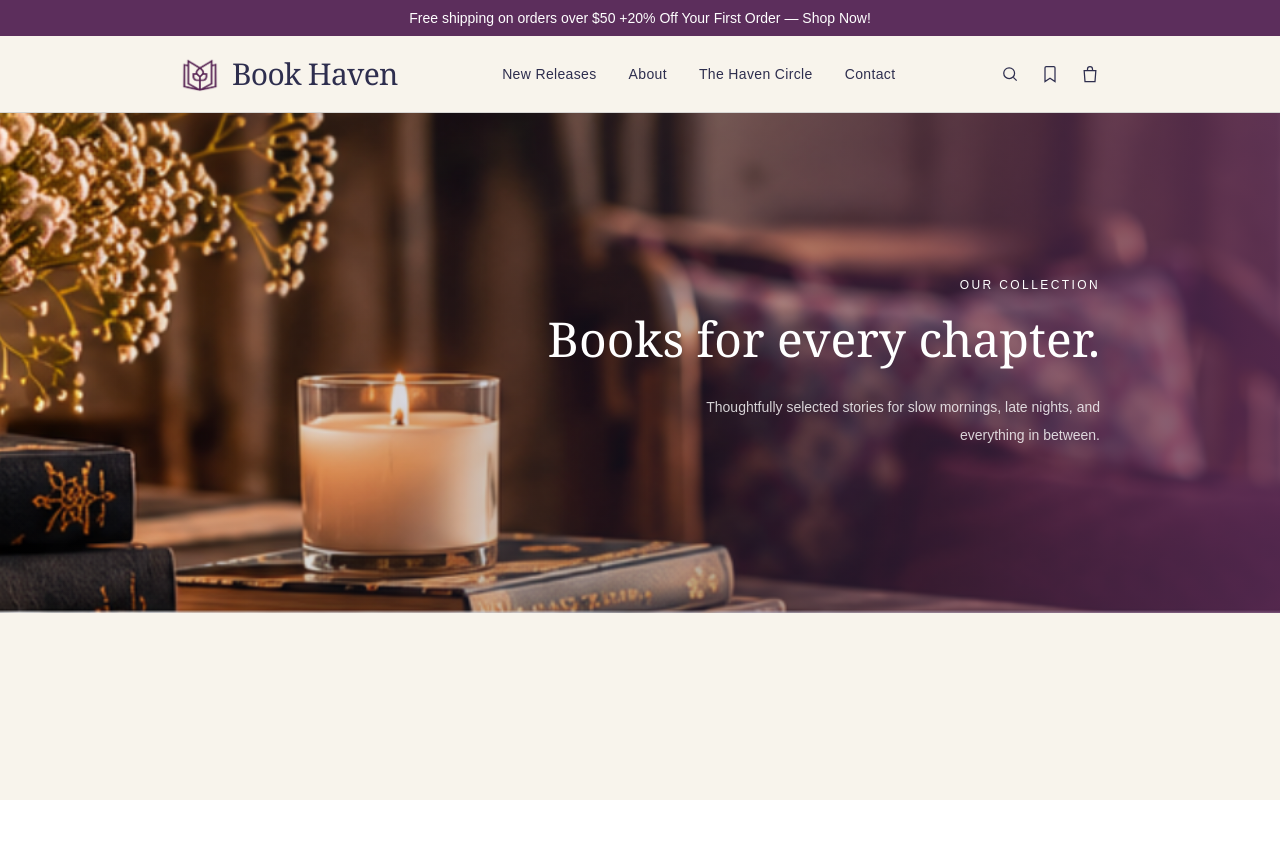
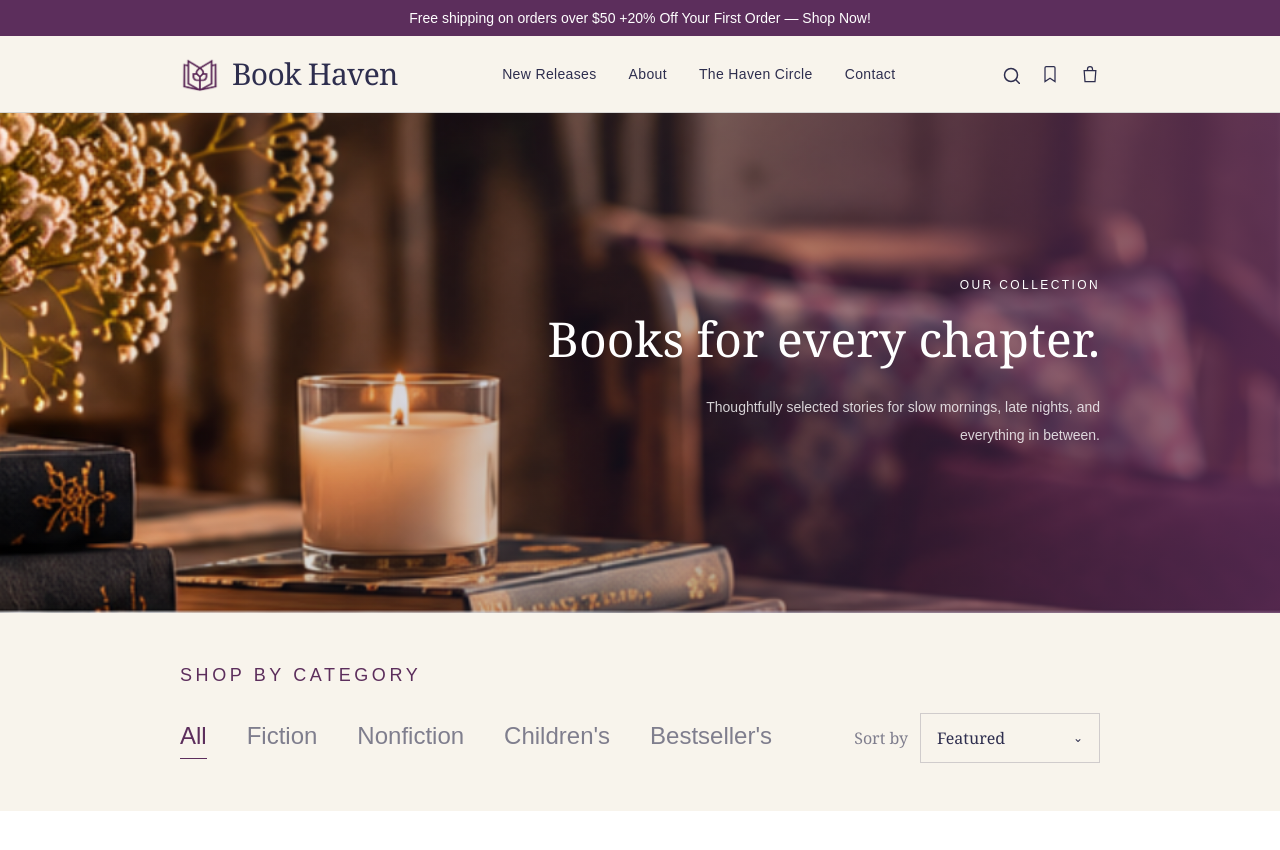
Before and after one commit to Thecodebarbie/book-haven-bookstore, a Next.js app: page /gallery in a window 1280 px wide. Shown: the top 850 px of the page. Before the commit the page ends 800 px from the top, so only its background shows below. Built offline with nearby package versions, Linux system fonts and the light colour scheme.

Commit message:
Add gallery categories and custom sort dropdown

```diff
--- a/src/app/gallery/page.js
+++ b/src/app/gallery/page.js
@@ -3,7 +3,6 @@ import Image from "next/image";
 export default function Gallery() {
   return (
     <main className="min-h-screen bg-[#F8F4EC] text-[#2E2E4E]">
-
       {/* Promotional Banner */}
 
       <section className="bg-[#5C2E5C] px-6 py-2 text-center text-sm text-white">
@@ -61,8 +60,6 @@ export default function Gallery() {
               className="text-sm hover:opacity-60"
             >
               <svg
-                aria-hidden="true"
-                viewBox="0 0 24 24"
                 className="h-5 w-5"
                 fill="none"
                 stroke="currentColor"
@@ -125,7 +122,6 @@ export default function Gallery() {
         <div className="absolute inset-0 bg-gradient-to-l from-[#5C2E5C]/80 via-[#2E2E4E]/30 to-transparent"></div>
 
         {/* Hero Text */}
- {/* Hero Text */}
         <div className="absolute inset-0 flex items-center justify-end px-45">
           <div className="max-w-xl text-right text-white">
             <p className="mb-4 text-xs tracking-[0.2em] uppercase">
@@ -146,18 +142,107 @@ export default function Gallery() {
 
       {/* Categories */}
 
+      <section className=" px-45 py-12">
+        {/* Category Heading */}
+        <p className="mb-6 text-lg tracking-[0.2em] text-[#5C2E5C] uppercase">
+          Shop by Category
+        </p>
 
-      {/* View Cart + Sort */}
+        {/* Category Buttons */}
+        <div className="flex items-center gap-10 text-[24px]">
+          <button
+            type="button"
+            className="border-b border-[#5C2E5C] pb-1  text-[#5C2E5C]"
+          >
+            All
+          </button>
 
+          <button
+            type="button"
+            className="pb-1  text-[#2E2E4E]/60 hover:text-[#5C2E5C]"
+          >
+            Fiction
+          </button>
+
+          <button
+            type="button"
+            className="pb-1  text-[#2E2E4E]/60 hover:text-[#5C2E5C]"
+          >
+            Nonfiction
+          </button>
+
+          <button
+            type="button"
+            className="pb-1  text-[#2E2E4E]/60 hover:text-[#5C2E5C]"
+          >
+            Children's
+          </button>
+
+          <button
+            type="button"
+            className="pb-1  text-[#2E2E4E]/60 hover:text-[#5C2E5C]"
+          >
+            Bestseller's
+          </button>
+
+          {/* Sort By */}
+
+          <div className="ml-auto flex items-center gap-3">
+            <span className="font-serif text-[16px] text-[#2E2E4E]/60">
+              Sort by
+            </span>
+
+            <div className="group relative">
+              <button
+                type="button"
+                className="flex w-[180px] items-center justify-between border border-[#2E2E4E]/20 bg-[#F8F4EC] px-4 py-3 font-serif text-[16px] text-[#2E2E4E]"
+              >
+                Featured
+                <span className="text-[12px]">⌄</span>
+              </button>
+
+              {/* Dropdown Menu */}
+              <div className="invisible absolute right-0 z-20 w-[180px] border border-t-0 border-[#2E2E4E]/20 bg-[#F8F4EC] opacity-0 shadow-md transition-all group-hover:visible group-hover:opacity-100">
+                <button
+                  type="button"
+                  className="block w-full px-4 py-3 text-left font-serif text-[15px] text-[#2E2E4E] hover:bg-[#5C2E5C] hover:text-white"
+                >
+                  Featured
+                </button>
+
+                <button
+                  type="button"
+                  className="block w-full px-4 py-3 text-left font-serif text-[15px] text-[#2E2E4E] hover:bg-[#5C2E5C] hover:text-white"
+                >
+                  Price: Low to High
+                </button>
+
+                <button
+                  type="button"
+                  className="block w-full px-4 py-3 text-left font-serif text-[15px] text-[#2E2E4E] hover:bg-[#5C2E5C] hover:text-white"
+                >
+                  Price: High to Low
+                </button>
+
+                <button
+                  type="button"
+                  className="block w-full px-4 py-3 text-left font-serif text-[15px] text-[#2E2E4E] hover:bg-[#5C2E5C] hover:text-white"
+                >
+                  Title: A–Z
+                </button>
+              </div>
+            </div>
+          </div>
+        </div>
+      </section>
+
+      {/* View Cart */}
 
       {/* Book Gallery */}
 
-
       {/* Promotional Section */}
 
-
       {/* Footer */}
-
     </main>
   );
 }
```
Lines whose indentation alone changed are shown as unchanged.
